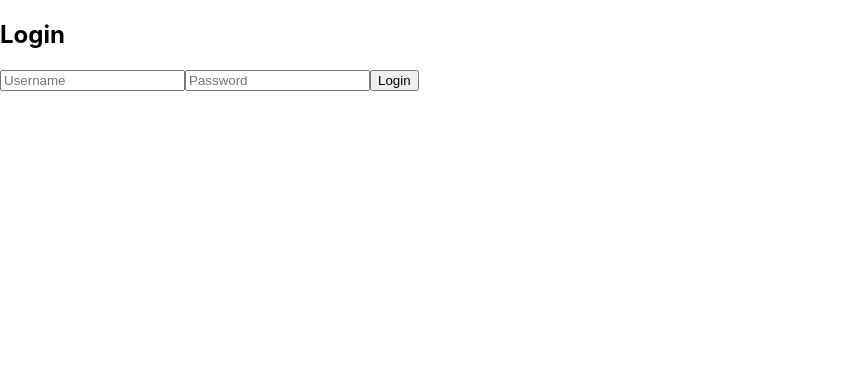
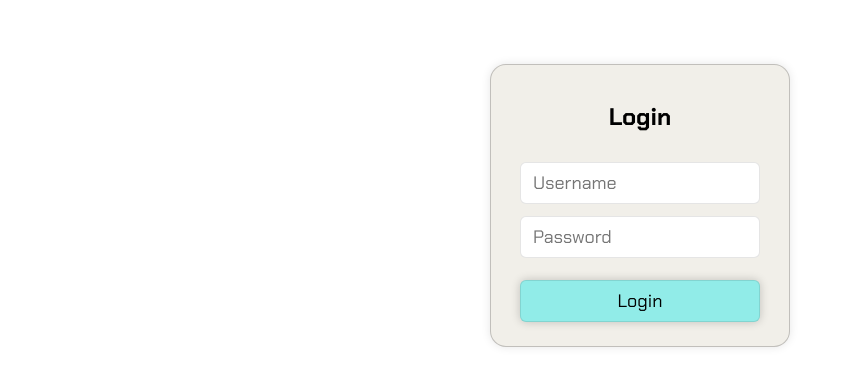
Before and after one commit to Ka10U/CiRCoDeVo, a React (Create React App) app in the folder frontend/: page /login in a window 1280 px wide. Shown: the top 386 px of the page, without its empty margins (0-853 px from the left). Built offline with nearby package versions, Linux system fonts and the light colour scheme.

Commit message:
CORS issues to resolve between front and back

```diff
--- a/frontend/package.json
+++ b/frontend/package.json
@@ -11,7 +11,7 @@
         "axios": "1.7.9"
     },
     "scripts": {
-        "start": "react-scripts start",
+        "start": "set PORT=3006 && react-scripts start",
         "build": "react-scripts build",
         "test": "react-scripts test",
         "eject": "react-scripts eject"
--- a/frontend/src/App.js
+++ b/frontend/src/App.js
@@ -1,22 +1,25 @@
 import React from "react";
-import { BrowserRouter as Router, Route, Switch } from "react-router-dom";
+// import { BrowserRouter as Router, Route, Switch } from "react-router-dom";
+import { BrowserRouter, Routes, Route } from "react-router-dom";
 import Register from "./components/Register";
 import Login from "./components/Login";
 import RecoverPassword from "./components/RecoverPassword";
 import ResetPassword from "./components/ResetPassword";
+import Landing from "./components/Landing";
 
 function App() {
     return (
-        <Router>
+        <BrowserRouter>
             <div className="App">
-                <Switch>
-                    <Route path="/register" component={Register} />
-                    <Route path="/login" component={Login} />
-                    <Route path="/recover" component={RecoverPassword} />
-                    <Route path="/reset/:token" component={ResetPassword} />
-                </Switch>
+                <Routes>
+                    <Route path="/" element={<Landing />}></Route>
+                    <Route path="/register" element={<Register />}></Route>
+                    <Route path="/login" element={<Login />}></Route>
+                    <Route path="/recover" element={<RecoverPassword />}></Route>
+                    <Route path="/reset/:token" element={<ResetPassword />}></Route>
+                </Routes>
             </div>
-        </Router>
+        </BrowserRouter>
     );
 }
 
--- /dev/null
+++ b/frontend/src/components/Landing.js
@@ -0,0 +1,16 @@
+import React from "react";
+
+const Landing = () => {
+    return (
+        <div>
+            <h2>Welcome to CIRCODEVO</h2>
+            <h4>It's all about Collective Intelligence.</h4>
+            <p>
+                This web platform aims at promoting Collective Intelligence and provides a technical solution based upon Ranked
+                Choice Voting with optional vote Delegation.
+            </p>
+        </div>
+    );
+};
+
+export default Landing;
--- a/frontend/src/components/Login.js
+++ b/frontend/src/components/Login.js
@@ -13,13 +13,14 @@ const Login = () => {
                 password,
             });
             alert("Login successful");
+            console.log(response.data);
         } catch (error) {
             alert("Login failed");
         }
     };
 
     return (
-        <div>
+        <div className="auth-form">
             <h2>Login</h2>
             <form onSubmit={handleSubmit}>
                 <input
--- a/frontend/src/components/RecoverPassword.js
+++ b/frontend/src/components/RecoverPassword.js
@@ -11,13 +11,14 @@ const RecoverPassword = () => {
                 email,
             });
             alert("Recovery email sent");
+            console.log(response.data);
         } catch (error) {
             alert("Recovery failed");
         }
     };
 
     return (
-        <div>
+        <div className="auth-form">
             <h2>Recover Password</h2>
             <form onSubmit={handleSubmit}>
                 <input type="email" placeholder="Email" value={email} onChange={(e) => setEmail(e.target.value)} required />
--- a/frontend/src/components/Register.js
+++ b/frontend/src/components/Register.js
@@ -15,13 +15,15 @@ const Register = () => {
                 password,
             });
             alert("Registration successful");
+            console.log(response.data);
         } catch (error) {
+            console.log("error: ", error);
             alert("Registration failed");
         }
     };
 
     return (
-        <div>
+        <div className="auth-form">
             <h2>Register</h2>
             <form onSubmit={handleSubmit}>
                 <input
--- a/frontend/src/components/ResetPassword.js
+++ b/frontend/src/components/ResetPassword.js
@@ -13,13 +13,14 @@ const ResetPassword = () => {
                 password,
             });
             alert("Password reset successful");
+            console.log(response.data);
         } catch (error) {
             alert("Password reset failed");
         }
     };
 
     return (
-        <div>
+        <div className="auth-form">
             <h2>Reset Password</h2>
             <form onSubmit={handleSubmit}>
                 <input
--- a/frontend/src/index.css
+++ b/frontend/src/index.css
@@ -1,13 +1,79 @@
+@import url("https://fonts.googleapis.com/css2?family=Chakra+Petch:ital,wght@0,300;0,400;0,500;0,600;0,700;1,300;1,400;1,500;1,600;1,700&display=swap");
+
+* {
+    margin: 0;
+    padding: 0;
+    box-sizing: border-box;
+    font-family: "Chakra Petch", sans-serif;
+}
+
 body {
-  margin: 0;
-  font-family: -apple-system, BlinkMacSystemFont, 'Segoe UI', 'Roboto', 'Oxygen',
-    'Ubuntu', 'Cantarell', 'Fira Sans', 'Droid Sans', 'Helvetica Neue',
-    sans-serif;
-  -webkit-font-smoothing: antialiased;
-  -moz-osx-font-smoothing: grayscale;
+    margin: 0;
+    font-family: -apple-system, BlinkMacSystemFont, "Segoe UI", "Roboto", "Oxygen", "Ubuntu", "Cantarell", "Fira Sans",
+        "Droid Sans", "Helvetica Neue", sans-serif;
+    -webkit-font-smoothing: antialiased;
+    -moz-osx-font-smoothing: grayscale;
 }
 
 code {
-  font-family: source-code-pro, Menlo, Monaco, Consolas, 'Courier New',
-    monospace;
+    font-family: source-code-pro, Menlo, Monaco, Consolas, "Courier New", monospace;
 }
+
+.auth-form {
+    margin-top: 64px;
+    padding-top: 12px;
+    margin-left: auto;
+    margin-right: auto;
+    display: flex;
+    flex-direction: column;
+    justify-content: center;
+    align-items: center;
+    width: 300px;
+    border: solid 1px rgba(0, 0, 0, 0.2);
+    border-radius: 16px;
+    box-shadow: 0 0 10px rgba(0, 0, 0, 0.1);
+    background-color: rgb(241, 239, 233);
+}
+
+.auth-form form {
+    display: flex;
+    flex-direction: column;
+    align-items: center;
+    justify-content: center;
+}
+
+.auth-form h2 {
+    margin: 24px;
+}
+
+.auth-form input,
+.auth-form button {
+    margin: 6px;
+    padding: 8px;
+    padding-left: 12px;
+    padding-right: 12px;
+    width: 240px;
+    border-radius: 6px;
+    border: 1px solid rgba(0, 0, 0, 0.1);
+    font-size: 18px;
+}
+
+.auth-form button {
+    margin-top: 16px;
+    margin-bottom: 24px;
+    cursor: pointer;
+    background-color: rgb(145, 236, 232);
+    box-shadow: 0 0 10px rgba(0, 0, 0, 0.2);
+    transition: all 0.3s;
+}
+
+.auth-form button:hover {
+    background-color: rgb(115, 245, 238);
+    box-shadow: 0 0 16px rgba(60, 238, 214, 0.4);
+}
+
+.auth-form button:active {
+    border: none;
+    background-color: rgb(240, 195, 72);
+    box-shadow: 0 0 20px rgba(220, 233, 44, 0.432);
+}
--- a/frontend/src/index.js
+++ b/frontend/src/index.js
@@ -1,17 +1,17 @@
-import React from 'react';
-import ReactDOM from 'react-dom/client';
-import './index.css';
-import App from './App';
-import reportWebVitals from './reportWebVitals';
+import React from "react";
+import ReactDOM from "react-dom/client";
+import "./index.css";
+import App from "./App";
+// import reportWebVitals from "./reportWebVitals";
 
-const root = ReactDOM.createRoot(document.getElementById('root'));
+const root = ReactDOM.createRoot(document.getElementById("root"));
 root.render(
-  <React.StrictMode>
+    // <React.StrictMode>
     <App />
-  </React.StrictMode>
+    // </React.StrictMode>
 );
 
 // If you want to start measuring performance in your app, pass a function
 // to log results (for example: reportWebVitals(console.log))
 // or send to an analytics endpoint. Learn more: https://bit.ly/CRA-vitals
-reportWebVitals();
+// reportWebVitals();
```
Also changed, not shown: frontend/public/index.html (+0 -10 lines), frontend/src/App.css (line endings or trailing spaces), 2 other files (tests, documents, lock files or other folders).
